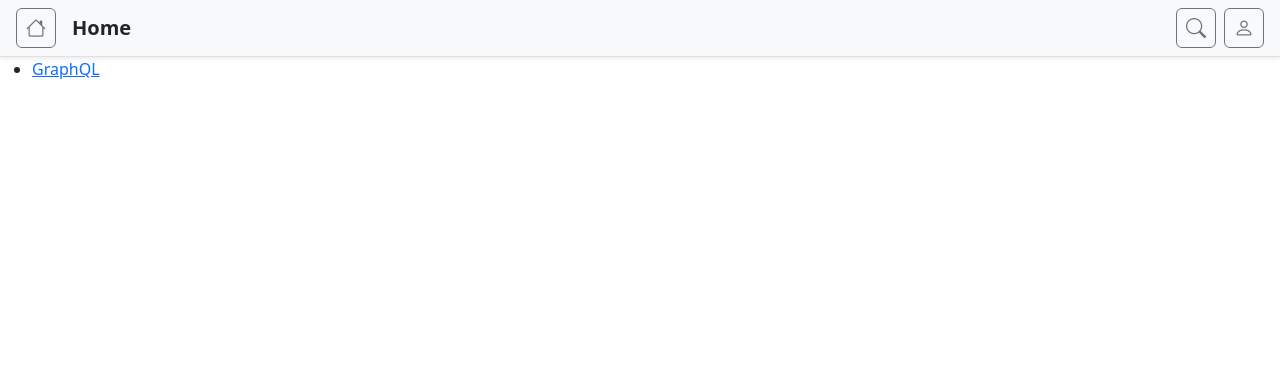
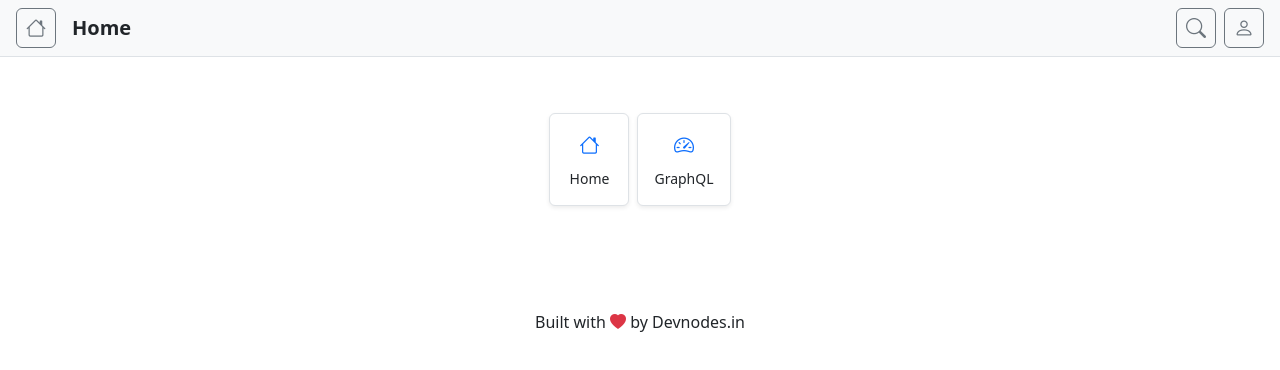
Before and after one commit to thalib/bos2, a Nuxt app in the folder apps/frontend/: page / in a window 1280 px wide. Shown: the top 370 px of the page. Built offline with nearby package versions, Linux system fonts and the light colour scheme.

Commit message:
Add desktop header and footer components
Introduces HeaderDesktop and CommonFooter components for improved navigation and layout. Updates index.vue to use the new desktop header, and refines Navbar user dropdown styling. Adds documentation for the desktop header component.

```diff
--- a/apps/frontend/app/app.vue
+++ b/apps/frontend/app/app.vue
@@ -2,6 +2,7 @@
   <div>
     <HeaderNavbar />
     <NuxtPage />
+    <CommonFooter />
   </div>
 </template>
 
--- /dev/null
+++ b/apps/frontend/app/components/Header/Desktop.vue
@@ -0,0 +1,57 @@
+<template>
+  <nav class="navbar navbar-expand navbar-light bg-white ">
+    <div class="container-fluid px-3 py-5">
+      <!-- Navigation Links as Cards -->
+      <div class="d-flex justify-content-center w-100">
+        <div class="d-flex flex-wrap justify-content-center gap-2">
+          <NuxtLink
+            v-for="item in navigationLinks"
+            :key="item.link"
+            :to="item.link"
+            class="text-decoration-none"
+            :aria-label="`Navigate to ${item.title}`"
+          >
+            <div class="card border border-1 shadow-sm nav-card">
+              <div class="card-body d-flex flex-column align-items-center justify-content-center p-3">
+                <i :class="item.icon" class="fs-5 mb-2 text-primary"></i>
+                <span class="small fw-medium text-dark">{{ item.title }}</span>
+              </div>
+            </div>
+          </NuxtLink>
+        </div>
+      </div>
+    </div>
+  </nav>
+</template>
+
+<script setup lang="ts">
+interface NavigationLink {
+  title: string
+  link: string
+  icon: string
+}
+
+// Self-contained navigation links - developers should edit this directly
+const navigationLinks: NavigationLink[] = [
+  { title: "Home", link: "/", icon: "bi bi-house" },
+  { title: "GraphQL", link: "/graph", icon: "bi bi-speedometer2" }
+]
+</script>
+
+<style scoped>
+.nav-card {
+  min-width: 80px;
+  max-width: 120px;
+  transition: transform 0.2s ease, box-shadow 0.2s ease;
+  cursor: pointer;
+}
+
+.nav-card:hover {
+  transform: translateY(-2px);
+  box-shadow: 0 0.5rem 1rem rgba(0, 0, 0, 0.15) !important;
+}
+
+.nav-card .card-body {
+  min-height: 80px;
+}
+</style>
--- a/apps/frontend/app/components/Header/Navbar.vue
+++ b/apps/frontend/app/components/Header/Navbar.vue
@@ -30,7 +30,7 @@
           </button>
 
           <!-- User Dropdown -->
-          <div class="dropdown">
+          <div class="dropdown position-relative">
             <button
               class="btn btn-outline-secondary d-flex align-items-center justify-content-center rounded-2 navbar-btn"
               style="width: 40px; height: 40px;"
@@ -39,9 +39,9 @@
             >
               <i class="bi bi-person fs-5"></i>
             </button>
-            <ul v-show="showUserMenu" class="dropdown-menu dropdown-menu-end show position-absolute shadow-lg border-0" style="top: calc(100% + 0.5rem); z-index: 1050; min-width: 150px;">
+            <ul v-show="showUserMenu" class="dropdown-menu dropdown-menu-end show position-absolute shadow-sm" style="top: calc(100% + 0.5rem); right: 0; left: auto; z-index: 1050; min-width: 150px;">
               <li>
-                <button class="dropdown-item d-flex align-items-center py-2" @click="logout">
+                <button class="dropdown-item d-flex align-items-center py-0" @click="logout">
                   <i class="bi bi-box-arrow-right me-2"></i>
                   Logout
                 </button>
--- /dev/null
+++ b/apps/frontend/app/components/common/Footer.vue
@@ -0,0 +1,8 @@
+<template>
+  <footer class="text-center mt-auto">
+    <!-- Main Navigation Container -->
+    <div class="container-fluid pt-5">
+        <p>Built with <i class="bi bi-heart-fill text-danger"></i> by Devnodes.in</p>
+    </div>
+  </footer>
+</template>
--- a/apps/frontend/app/pages/index.vue
+++ b/apps/frontend/app/pages/index.vue
@@ -1,9 +1,3 @@
 <template>
-  <header>
-    <nav>
-      <ul>
-        <li><NuxtLink to="/graph">GraphQL</NuxtLink></li>
-      </ul>
-    </nav>
-  </header>
+  <HeaderDesktop />
 </template>
```
Also changed, not shown: 1 other file (tests, documents, lock files or other folders).
